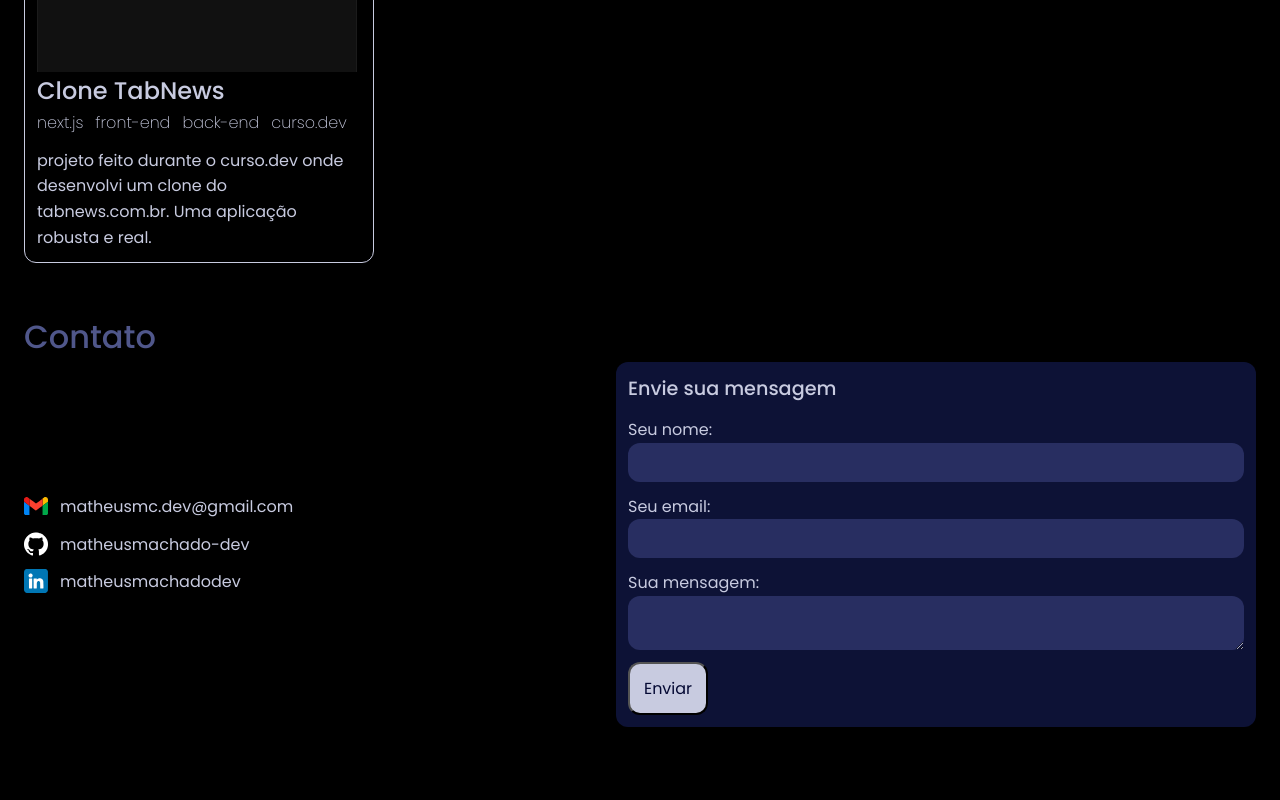
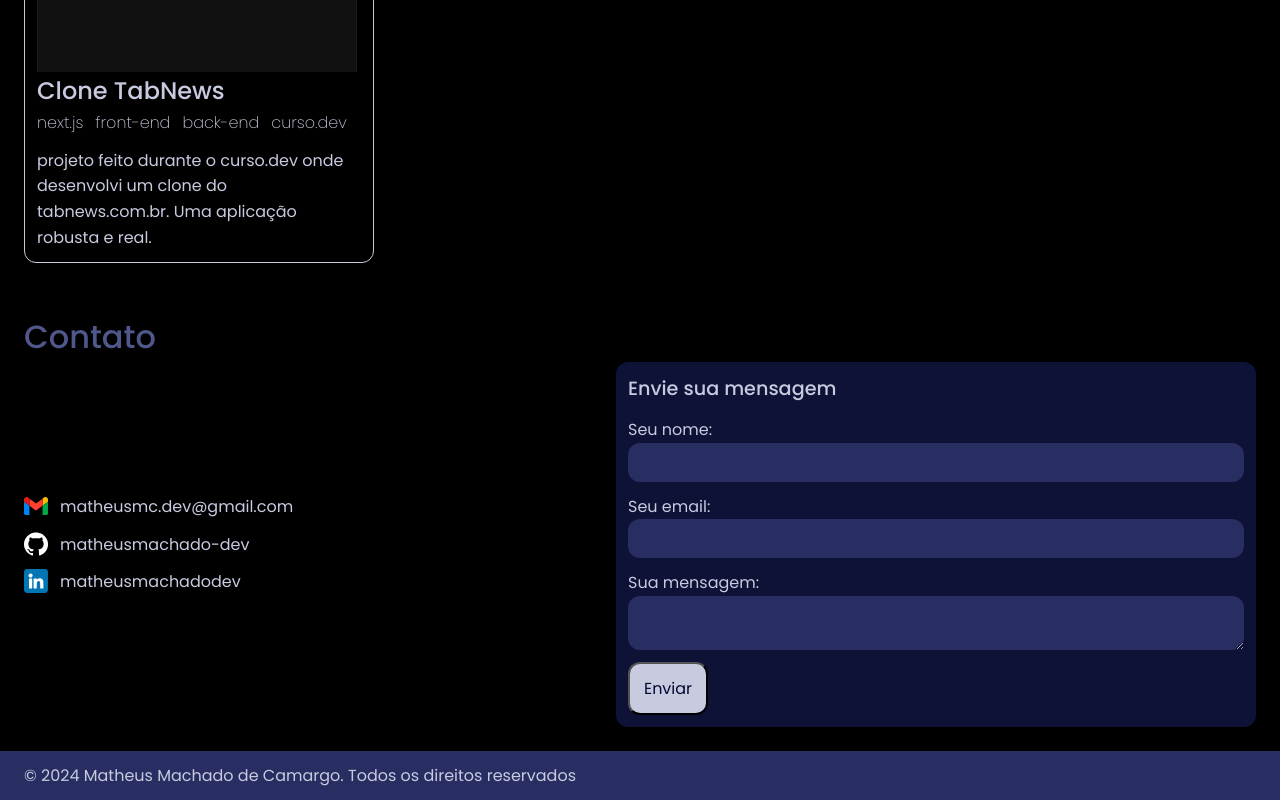
Before and after one commit to matheusmachado-dev/matheus-portfolio, a SvelteKit app: page / in a window 1280 px wide. Shown: the part 1169-1969 px from the top of the page. Before the commit the page ends 1920 px from the top, so only its background shows below. Built offline with nearby package versions, Linux system fonts and the light colour scheme.

Commit message:
add `footer`

```diff
--- /dev/null
+++ b/src/lib/Footer.svelte
@@ -0,0 +1,22 @@
+<script>
+</script>
+
+<footer>
+	<div class="container">
+		<p>© 2024 Matheus Machado de Camargo. Todos os direitos reservados</p>
+	</div>
+</footer>
+
+<style>
+	footer {
+		font-size: 1rem;
+		width: 100%;
+		background-color: var(--cor-70);
+	}
+	.container {
+		width: 100%;
+		max-width: 1440px;
+		padding: 12px 24px;
+		margin: auto;
+	}
+</style>
--- a/src/routes/+layout.svelte
+++ b/src/routes/+layout.svelte
@@ -1,7 +1,9 @@
 <script>
+	import Footer from '$lib/Footer.svelte';
 	import Header from '$lib/Header.svelte';
 	import '../app.css';
 </script>
 
 <Header />
 <slot />
+<Footer />
```
